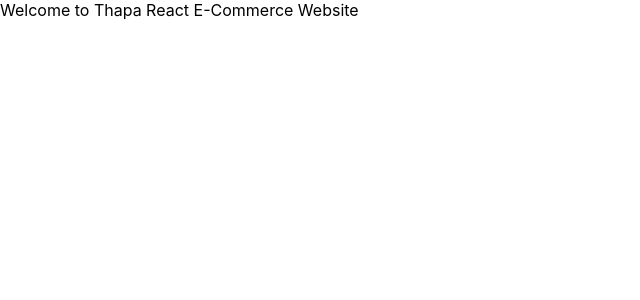
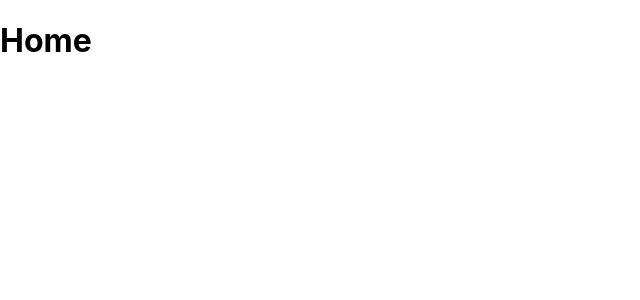
Before and after one commit to Uchchash346/eReactShop, a React (Create React App) app: page / in a window 1280 px wide. Shown: the top 300 px of the page, without its empty margins (0-640 px from the left). Built offline with nearby package versions, Linux system fonts and the light colour scheme.

Commit message:
Setup pages

```diff
--- /dev/null
+++ b/src/About.js
@@ -0,0 +1,9 @@
+import React from 'react'
+
+const About = () => {
+  return (
+    <div>About</div>
+  )
+}
+
+export default About
--- a/src/App.js
+++ b/src/App.js
@@ -1,7 +1,27 @@
 import React from "react";
+import { BrowserRouter as Router, Routes, Route } from "react-router-dom";
+import About from "./About";
+import Cart from "./Cart";
+import Contact from "./Contact";
+import ErrorPage from "./ErrorPage";
+import Home from "./Home";
+import Products from "./Products";
+import SingleProduct from "./SingleProduct";
 
 const App = () => {
-  return <div>Welcome to Thapa React E-Commerce Website</div>;
+  return (
+    <Router>
+      <Routes>
+        <Route path="/" element={<Home />} />
+        <Route path="/about" element={<About />} />
+        <Route path="/products" element={<Products />} />
+        <Route path="/contact" element={<Contact />} />
+        <Route path="/singleproduct/:id" element={<SingleProduct />} />
+        <Route path="/cart" element={<Cart />} />
+        <Route path="*" element={<ErrorPage />} />
+      </Routes>
+    </Router>
+  );
 };
 
 export default App;
--- a/src/Contact.js
+++ b/src/Contact.js
@@ -33,7 +33,9 @@ const Contact = () => {
     }
   `;
 
-  return <Wrapper></Wrapper>;
+  return <Wrapper>
+
+  </Wrapper>;
 };
 
 export default Contact;
--- /dev/null
+++ b/src/ErrorPage.js
@@ -0,0 +1,12 @@
+import React from 'react';
+
+const ErrorPage = () => {
+    return (
+        <div>
+            <h1>☹️😢😭</h1>
+            <h1>Sorry! Page Not Found</h1>
+        </div>
+    );
+};
+
+export default ErrorPage;
--- a/src/Home.js
+++ b/src/Home.js
@@ -0,0 +1,11 @@
+import React from 'react';
+
+const Home = () => {
+    return (
+        <div>
+          <h1>Home</h1>
+        </div>
+    );
+};
+
+export default Home;<h1>Home </h1>
--- a/src/SingleProduct.js
+++ b/src/SingleProduct.js
@@ -1,6 +1,8 @@
 import styled from "styled-components";
 
-return <Wrapper></Wrapper>;
+const SingleProduct = () => {
+  return <Wrapper></Wrapper>;
+};
 
 const Wrapper = styled.section`
   .container {
```
